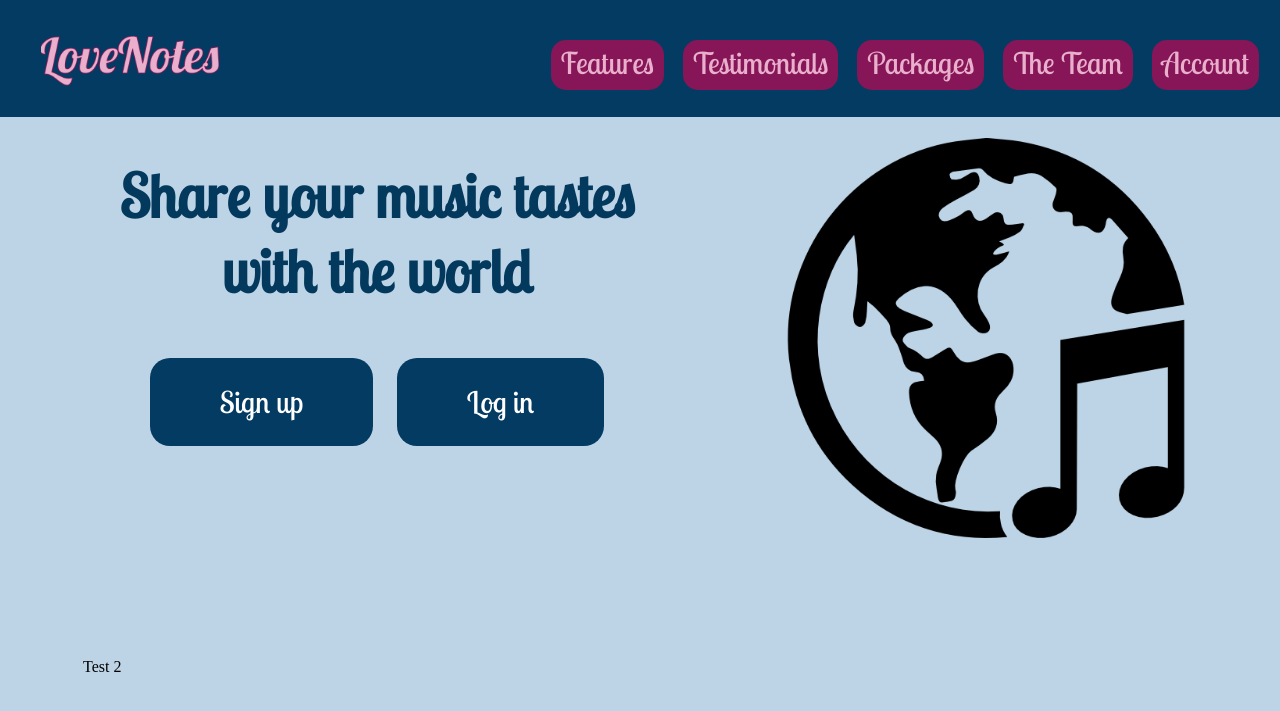
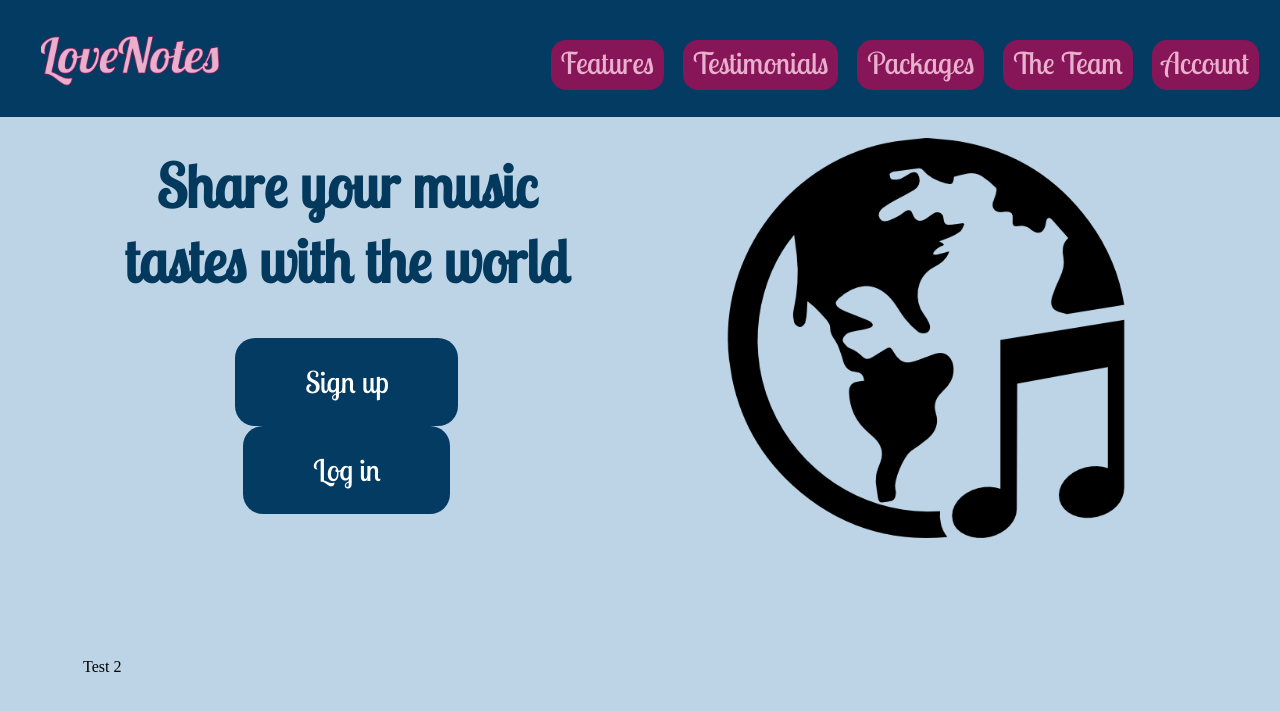
Before and after one commit to natelevinson10/COMP333_Project, a PHP site: page / in a window 1280 px wide; the page is wider, and only the part inside the window is pictured. Shown: the top 711 px of that part. Run offline with PHP 8.4, Linux system fonts and the light colour scheme.

Commit message:
Code refactoring (issue #10)

```diff
--- a/index.html
+++ b/index.html
@@ -8,7 +8,6 @@
     <link rel="icon" href= "public/music.png" type="image/x-icon">
 </head>
 
-<section class = "home_landing">
 <div class = "container">
     <div id="navbar" class="row navbar">
         <div class="navbar_logo" style= "padding-top:20px;">
@@ -25,8 +24,7 @@
             </ul>
         </div>
 </div>
-    <div class="home" id="home" style="padding-top:100px; padding-bottom:100px;">
-        <div class="container">
+<div class="container" style="padding-top:100px; padding-bottom:100px;">
     <div class="row">
         <div style="margin-left:50px; width:40%">
             <h1 style="font-size:60px; text-align:center; color: rgb(4, 57, 94);";>Share your music tastes with the world</h1>
@@ -41,8 +39,6 @@
         </div>
     </div>
 </div>
-    </div>
-</section>
 
 <section>
     <div class = "Home_Features" id="features">
@@ -51,3 +47,12 @@
         </div>
     </div>
 </section>
+
+<div class="testimonials" id="reviews">
+    <div class="container">
+        <div class=row>
+
+        </div>
+
+    </div>
+</div>
--- a/style.css
+++ b/style.css
@@ -13,7 +13,6 @@ body {
     margin-right: 60px;
     padding-left: 15px;
     padding-right: 15px;
-    width: 100%;
 }
 
 .navbar {
```
Lines whose indentation alone changed are shown as unchanged.
